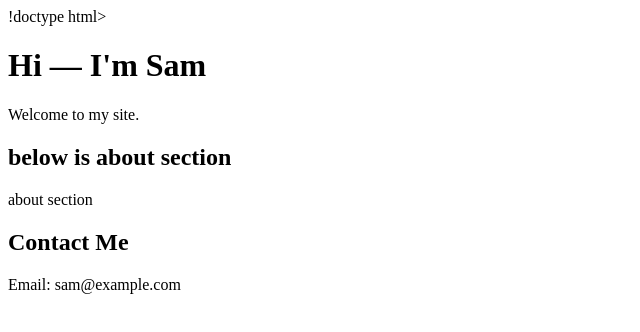
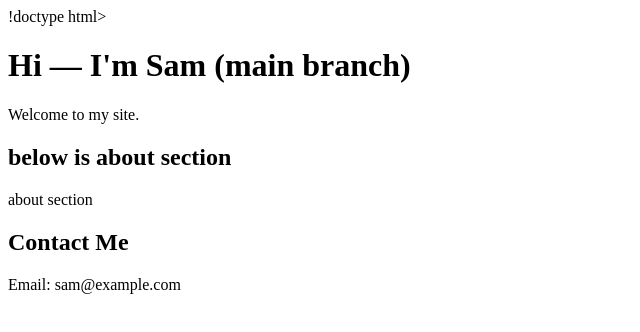
Before and after one commit to normnn/my-site, a plain HTML site: page index.html in a window 1280 px wide. Shown: the whole page, without its empty margins (0-640 px from the left). Drawn offline with Linux system fonts and the light colour scheme.

Commit message:
Edit heading on main branch

```diff
--- a/index.html
+++ b/index.html
@@ -2,7 +2,8 @@
 <html>
 <head><meta charset="utf-8"><title>My Site</title></head>
 <body>
-<h1>Hi — I'm Sam</h1>
+<h1>Hi — I'm Sam (main branch)</h1>
+
 <p>Welcome to my site.</p>
 
 
```
